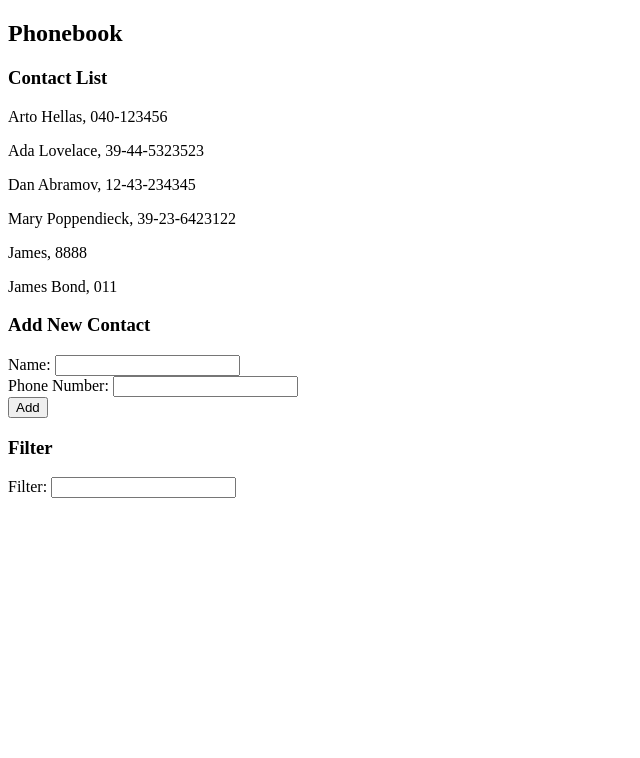
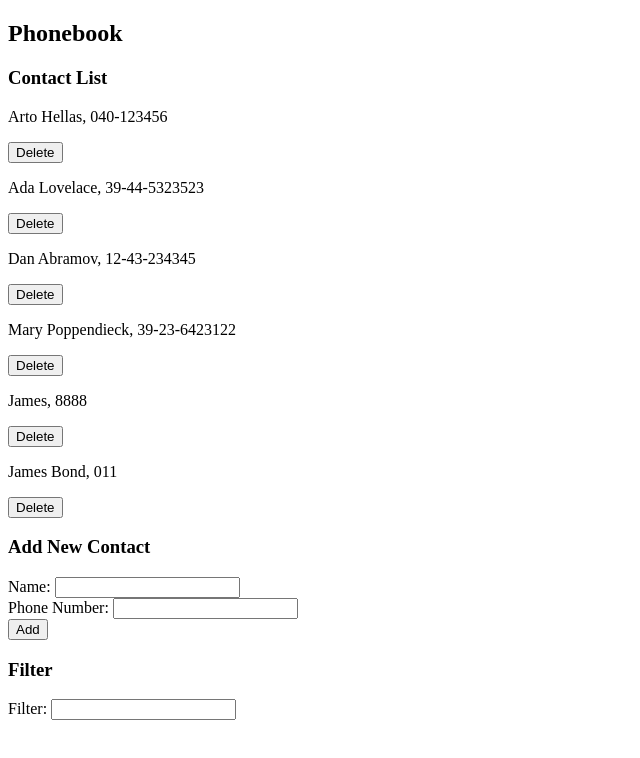
Before and after one commit to mekukun/fullstackopen-exercise, a React (Vite) app in the folder exercise-2.6-2.10-phonebook/: page / in a window 1280 px wide. Shown: the top 758 px of the page, without its empty margins (0-640 px from the left). Built offline with nearby package versions, Linux system fonts and the light colour scheme; data requests are answered from the project's data file.

Commit message:
Exercise 2.14
- Implement deletion.

```diff
--- a/exercise-2.6-2.10-phonebook/src/App.jsx
+++ b/exercise-2.6-2.10-phonebook/src/App.jsx
@@ -15,7 +15,7 @@ const App = () => {
 
     if (!persons.some((person) => person.name === newName)) {
       const newPerson = { name: newName, number: newNumber };
-      noteService.create(newPerson).then((response) => {
+      noteService.createThis(newPerson).then((response) => {
         setPersons(persons.concat(response));
       });
     } else {
@@ -34,7 +34,7 @@ const App = () => {
     <div>
       <h2>Phonebook</h2>
       <h3>Contact List</h3>
-      <Persons persons={persons} />
+      <Persons persons={persons} setPersons={setPersons} />
       <h3>Add New Contact</h3>
       <PersonForm
         submitBehaviour={submitBehaviour}
--- a/exercise-2.6-2.10-phonebook/src/Persons.jsx
+++ b/exercise-2.6-2.10-phonebook/src/Persons.jsx
@@ -1,12 +1,28 @@
-const Persons = ({ persons }) => {
+import noteService from "./services/notes";
+
+const Persons = ({ persons, setPersons }) => {
+  const deletePerson = (id, name) => {
+    const alertDelete = confirm(`Delete ${name}?`);
+    if (alertDelete) {
+      noteService.deleteThis(id).then(() => {
+        setPersons(persons.filter((person) => person.id !== id));
+      });
+    }
+  };
+
   return (
     <div>
       <div>
-        {persons.map((person, idx) => {
+        {persons.map((person) => {
           return (
-            <p key={idx}>
-              {person.name}, {person.number}
-            </p>
+            <div key={person.id}>
+              <p>
+                {person.name}, {person.number}
+              </p>
+              <button onClick={() => deletePerson(person.id, person.name)}>
+                Delete
+              </button>
+            </div>
           );
         })}
       </div>
--- a/exercise-2.6-2.10-phonebook/src/services/notes.js
+++ b/exercise-2.6-2.10-phonebook/src/services/notes.js
@@ -6,18 +6,24 @@ const getAll = () => {
   return request.then((response) => response.data);
 };
 
-const create = (newObject) => {
+const createThis = (newObject) => {
   const request = axios.post(baseUrl, newObject);
   return request.then((response) => response.data);
 };
 
-const update = (id, newObject) => {
+const updateThis = (id, newObject) => {
   const request = axios.put(`${baseUrl}/${id}`, newObject);
+  return request.then((response) => response.data);
+};
+
+const deleteThis = (id) => {
+  const request = axios.delete(`${baseUrl}/${id}`);
   return request.then((response) => response.data);
 };
 
 export default {
   getAll,
-  create,
-  update,
+  createThis,
+  updateThis,
+  deleteThis,
 };
```
Also changed, not shown: exercise-2.6-2.10-phonebook/db.json (line endings or trailing spaces).
